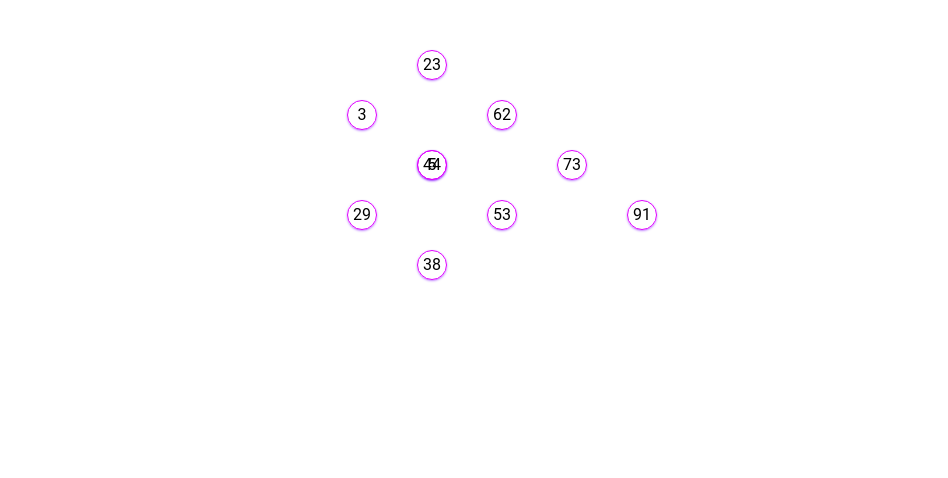
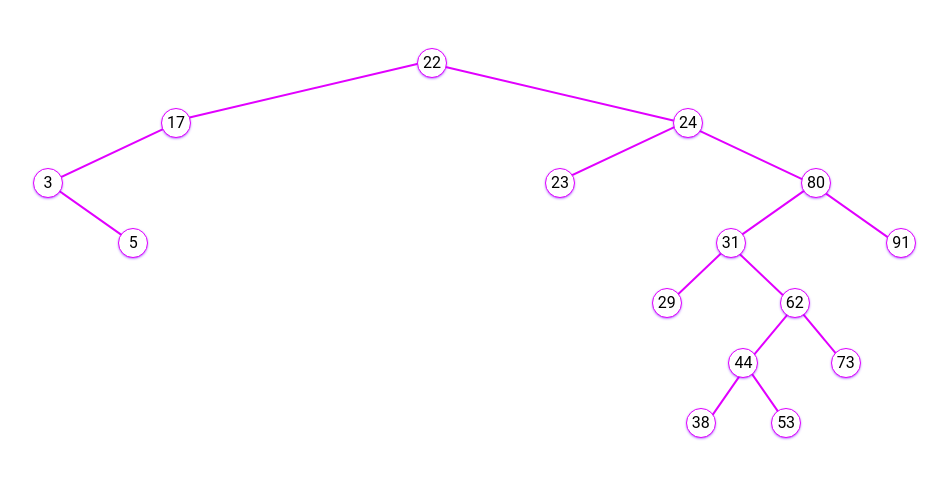
Before and after one commit to Syntax365/nextjs-prillio, a Next.js app: page /binary-tree in a window 1280 px wide. Shown: the top 478 px of the page, without its empty margins (193-1141 px from the left). Built offline with nearby package versions, Linux system fonts and the light colour scheme.

Commit message:
Binary Treeeeeeee?

```diff
--- a/pages/binary-tree/index.js
+++ b/pages/binary-tree/index.js
@@ -7,41 +7,65 @@ function Node(value) {
   this.right = null;
 
   this.leftSkew = 0;
-
-  this.getDegree = () => {
-    let degree = 0;
-    if (this.root === null) return degree;
-    let currentRoot = this.root;
-    degree++;
-    while (currentRoot) {
-      currentRoot = currentRoot.root;
-      degree++;
-    }
-    return degree;
-  };
+  this.degree = 0;
 
   this.printNode = () => {
-    let topPos = this.getDegree() * 50 || 50;
+    let selfX = this.leftSkew; //Self X
+    let selfY = this.degree * 60 || 0; //Self Y
+
+    let rootX = this.root?.leftSkew || 0; //Root X
+    let rootY = this.root?.degree * 60 || 0; //Root Y
+
+    // A^2 + B^2 = C^2
+    let xDistance = Math.pow(selfX - rootX, 2);
+    let yDistance = Math.pow(selfY - rootY, 2);
+
+    let totalDistance = Math.sqrt(xDistance + yDistance);
+    totalDistance = Math.floor(totalDistance);
+
+    // Get Degree to Root
+
+    //Height = 60; Hypot = totalDistance
+    let degree = Math.asin(60 / totalDistance);
 
     return (
+      <>
         <div
           key={this.value}
           style={{
-          top: `${topPos}px`,
+            top: `${selfY}px`,
             right: `${this.leftSkew}px`,
           }}
-        className={`absolute border w-[30px] h-[30px] text-center flex justify-center items-center`}
+          className={`absolute border w-[30px] h-[30px] text-center flex justify-center items-center bg-white`}
         >
+          <div className="relative" style={{ zIndex: "-1" }}>
+            {this.root && (
+              <div
+                style={{
+                  width: `${totalDistance}px`,
+                  top: "-32px",
+                  right:
+                    this.root.left === this
+                      ? -totalDistance
+                      : `-${this.degree * 4}px`,
+                  transform: `rotate(${
+                    this.root.left === this ? -degree : degree
+                  }rad)`,
+                }}
+                className={`absolute h-[1px] border`}
+              />
+            )}
+          </div>
           {this.value}
         </div>
+      </>
     );
   };
 
   this.addNewValue = (value) => {
     let currentNode = this;
     let newNode = new Node(value);
-
-    let count = 0;
+    const startSkew = 256;
 
     while (newNode.root === null) {
       if (currentNode.value >= newNode.value) {
@@ -49,7 +73,8 @@ function Node(value) {
           //If left child is null
           currentNode.left = newNode;
           newNode.root = currentNode;
-          newNode.leftSkew = newNode.root.leftSkew + 70;
+          newNode.degree = newNode.root.degree + 1;
+          newNode.leftSkew = newNode.root.leftSkew + startSkew / newNode.degree;
         } else {
           //If there is a left child
           currentNode = currentNode.left;
@@ -59,14 +84,13 @@ function Node(value) {
           //If right child is null
           currentNode.right = newNode;
           newNode.root = currentNode;
-          newNode.leftSkew = newNode.root.leftSkew - 70;
+          newNode.degree = newNode.root.degree + 1;
+          newNode.leftSkew = newNode.root.leftSkew - startSkew / newNode.degree;
         } else {
           //If there is a right child
           currentNode = currentNode.right;
         }
       }
-
-      count++;
     }
   };
 
@@ -100,7 +124,7 @@ const buildTree = (root, totalNodes) => {
   return root;
 };
 
-function BinaryTree({ totalNodes = 10 }) {
+function BinaryTree({ totalNodes = 15 }) {
   const [root, setRoot] = useState();
 
   useEffect(() => {
@@ -123,12 +147,8 @@ function BinaryTree({ totalNodes = 10 }) {
       while (queue.length) {
         currentNode = queue.pop();
 
-        currentNode.left
-          ? queue.push(currentNode.left)
-          : console.log("Left Child Null");
-        currentNode.right
-          ? queue.push(currentNode.right)
-          : console.log("Right Child Null");
+        currentNode.left ? queue.push(currentNode.left) : "";
+        currentNode.right ? queue.push(currentNode.right) : "";
 
         nodeHTMLArray.push(currentNode.printNode());
         currentTop = currentTop - 50;
@@ -139,7 +159,7 @@ function BinaryTree({ totalNodes = 10 }) {
   };
 
   return (
-    <div className="w-full mx-auto h-[10vh] flex justify-center">
+    <div className="w-full mx-auto pt-12 flex justify-center">
       <div className="relative">{printTree(root)}</div>
     </div>
   );
```
Lines whose indentation alone changed are shown as unchanged.
